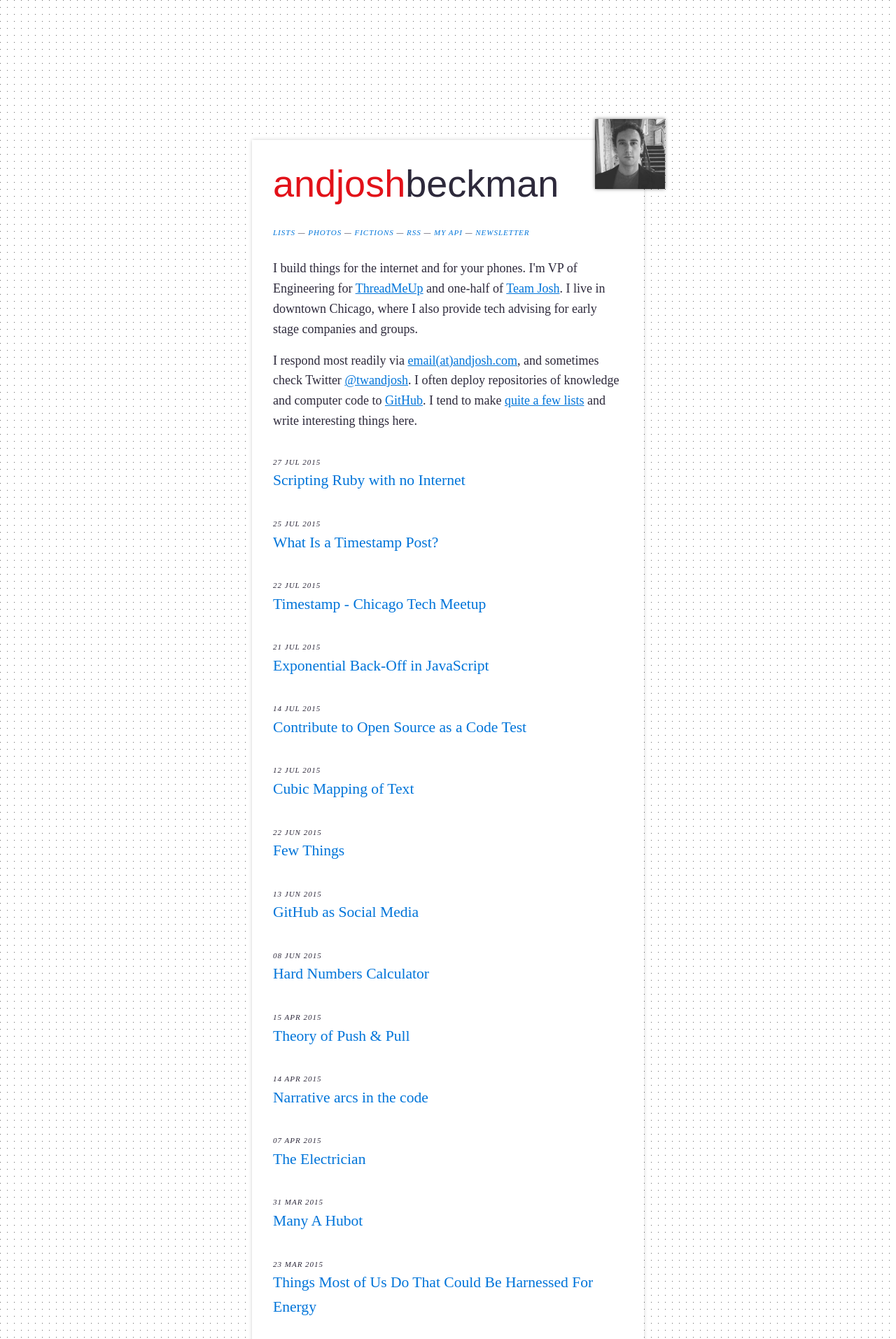
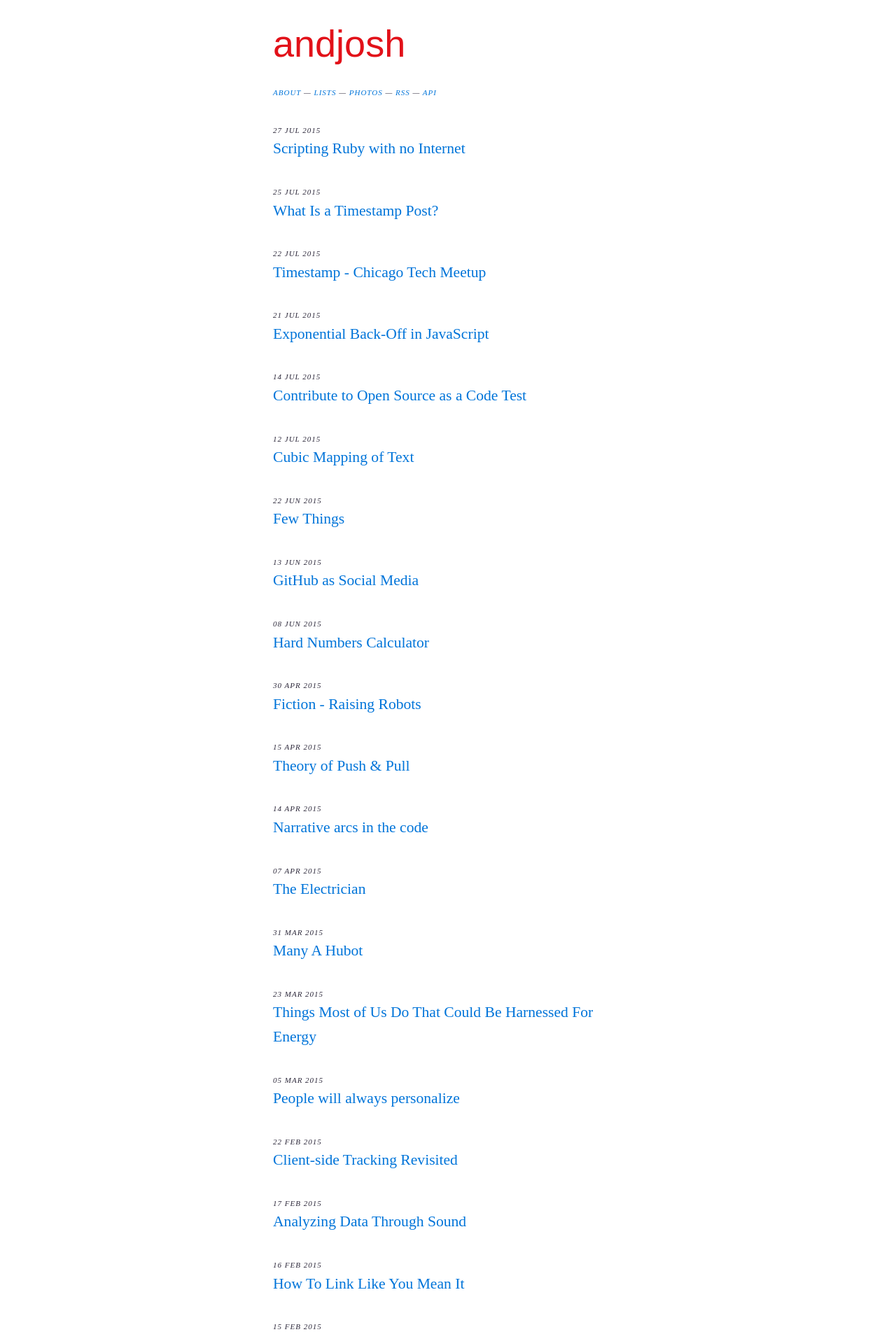
Before and after one commit to joshbeckman/andjosh.github.io, a Jekyll site: the page built from index.html, in a window 1280 px wide. Shown: the top 1913 px of the page at 70% size. Built offline with Jekyll 4.4.1, drawn with Linux system fonts in a browser that asks for light colours; Markdown is read by kramdown in place of the engine named in the settings.

Commit message:
consolidation, about page resurrection

```diff
--- a/_layouts/page.html
+++ b/_layouts/page.html
@@ -6,18 +6,17 @@ layout: default
 <div class="about">
     <a href="/" title="home" rel="home">Home</a>
     &mdash;
+    <a href="/about" title="About Josh" rel="about">About</a>
+    &mdash;
     <a href="/lists" title="Lists of Preset, Past, &amp; Future">Lists</a>
     &mdash;
     <a href="/photos" title="Photos">Photos</a>
-    &mdash;
-    <a href="/fictions" title="Fictions">Fictions</a>
     &mdash;
     <a href="/rss.xml" title="Subscribe to the RSS feed" rel="alternate">RSS</a>
 </div>
 <div class="content">
     {{ content }}
 </div>
-<br/>
 <h2 class="site-title">
     <a href="/" rel="home" title="{{ site.title }}">{{ site.title }}</a>
 </h2>
--- a/_photos/index.html
+++ b/_photos/index.html
@@ -6,9 +6,9 @@ date: 2015-07-29 00:00:00
 <div class="about">
     <a href="/" title="Home page" rel="home">Home</a>
     &mdash;
+    <a href="/about" title="About Josh" rel="about">About</a>
+    &mdash;
     <a href="/photos/rss.xml" title="Subscribe to the Photos RSS feed" rel="alternate">Photos RSS</a>
-    &mdash;
-    <a href="/fictions" title="Fictions">Fictions</a>
     &mdash;
     <a href="/lists" title="Lists of Preset, Past, &amp; Future">Lists</a>
 </div>
--- a/index.html
+++ b/index.html
@@ -1,60 +1,20 @@
 ---
 layout: default
+title: Josh Beckman
 ---
-<style>
-    html {
-        background-image: url(/images/dot.gif);
-    }
-    .markdown-body{
-        margin-top: 200px;
-        box-shadow: 0 0 5px rgba(0,0,0,0.2);
-    }
-    h1.site-title {
-        margin-top: 0;
-    }
-    img.josh-img {
-        max-width: 100px;
-        float: right;
-        margin: -60px;
-        box-shadow: 0 0 5px rgba(0,0,0,0.5);
-    }
-    .only-sm{
-        display: none;
-    }
-    @media only screen and (max-width :48em){
-        .only-sm{
-            display: initial;
-        }
-        img.josh-img {
-            margin: -30px;
-            box-shadow: none;
-        }
-    }
-</style>
-<img src="/images/page/joshSm.jpg" alt="Josh" class="josh-img"/>
 <h1 class="site-title">
-    <a href="/" title="{{ site.title }}">{{ site.title }}</a><br class="only-sm">beckman
+    <a href="/" title="{{ site.title }}">{{ site.title }}</a>
 </h1>
 <div class="about">
+    <a href="/about" title="About Josh Beckman">About</a>
+    &mdash;
     <a href="/lists" title="Lists of Preset, Past, &amp; Future">Lists</a>
     &mdash;
     <a href="/photos" title="Photos">Photos</a>
     &mdash;
-    <a href="/fictions" title="Fictions">Fictions</a>
-    &mdash;
     <a href="/rss.xml" title="Subscribe to the RSS feed" rel="alternate">RSS</a>
     &mdash;
-    <a href="http://api.andjosh.com" title="My personal API" rel="alternate">My API</a>
-    &mdash;
-    <a href="http://tinyletter.com/andjosh" title="A Newsletter &amp; Josh" rel="">Newsletter</a>
-</div>
-<div class="desc">
-    <p>
-        I build things for the internet and for your phones. I'm VP of Engineering for <a href="http://threadmeup.com">ThreadMeUp</a> and one-half of <a href="http://teamjosh.co">Team Josh</a>. I live in downtown Chicago, where I also provide tech advising for early stage companies and groups.
-    </p>
-    <p>
-        I respond most readily via <a href="mailto:email@andjosh.com">email(at)andjosh.com</a>, and sometimes check Twitter <a href="http://twitter.com/twandjosh">@twandjosh</a>. I often deploy repositories of knowledge and computer code to <a href="http://github.com/andjosh">GitHub</a>. I tend to make <a href="/lists">quite a few lists</a> and write interesting things here.
-    </p>
+    <a href="http://api.andjosh.com" title="My personal API" rel="alternate">API</a>
 </div>
 <ul id="posts"  class="posts">
   {% for post in site.posts %}
```
Also changed, not shown: _layouts/post.html (+11 -7 lines), _posts/2015-04-30-raising-robots.md (renamed from _fictions/current-future/2015-04-30-raising-robots.md, +1 -4 lines), about.md (+19 -23 lines).
